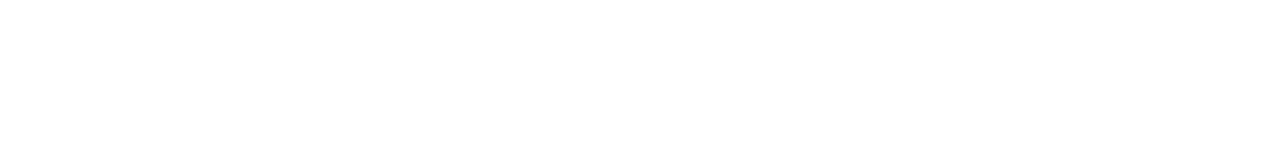
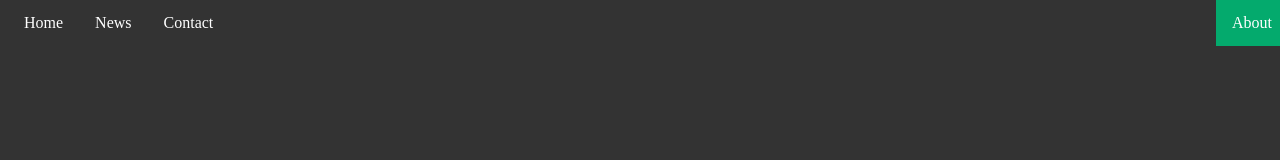
Before and after one commit to ViTheRoseQueen/Portfolio, a plain HTML site: page Starbrick Coding Co/website/index.html in a window 1280 px wide. Drawn offline with Linux system fonts and the light colour scheme.

Commit message:
Navbar, CSS link and JS link added

```diff
--- a/Starbrick Coding Co/website/CSS/index.css
+++ b/Starbrick Coding Co/website/CSS/index.css
@@ -0,0 +1,46 @@
+ul {
+  list-style-type: none;
+  margin: 0;
+  padding: 0;
+  overflow: hidden;
+  background-color: #333;
+}
+
+li {
+  float: left;
+}
+
+li a {
+  display: block;
+  color: white;
+  text-align: center;
+  padding: 14px 16px;
+  text-decoration: none;
+}
+
+/* Change the link color to #111 (black) on hover */
+li a:hover {
+  background-color: #111;
+}
+
+.active {
+  background-color: #04AA6D;
+}
+
+/* Add a gray right border to all list items, except the last item (last-child) */
+li {
+}
+
+li:last-child {
+  border-right: none;
+}
+
+ul {
+  position: fixed;
+  top: 0;
+  width: 100%;
+}
+
+body{
+  background-color: #333;
+}
--- a/Starbrick Coding Co/website/index.html
+++ b/Starbrick Coding Co/website/index.html
@@ -5,5 +5,18 @@
 </head>
 
 <body>
+    <!--Navbar-->
+    <ul>
+        <li><a href="#home">Home</a></li>
+        <li><a href="#news">News</a></li>
+        <li><a href="#contact">Contact</a></li>
+        <li style="float:right"><a class="active" href="#about">About</a></li>
+    </ul>
+
+    <!--Keeps the navbar from overlaping onto the text of the page-->
+    <br>
+
 
 </body>
+
+<script src="JavaScript/main.js"></script>
```
